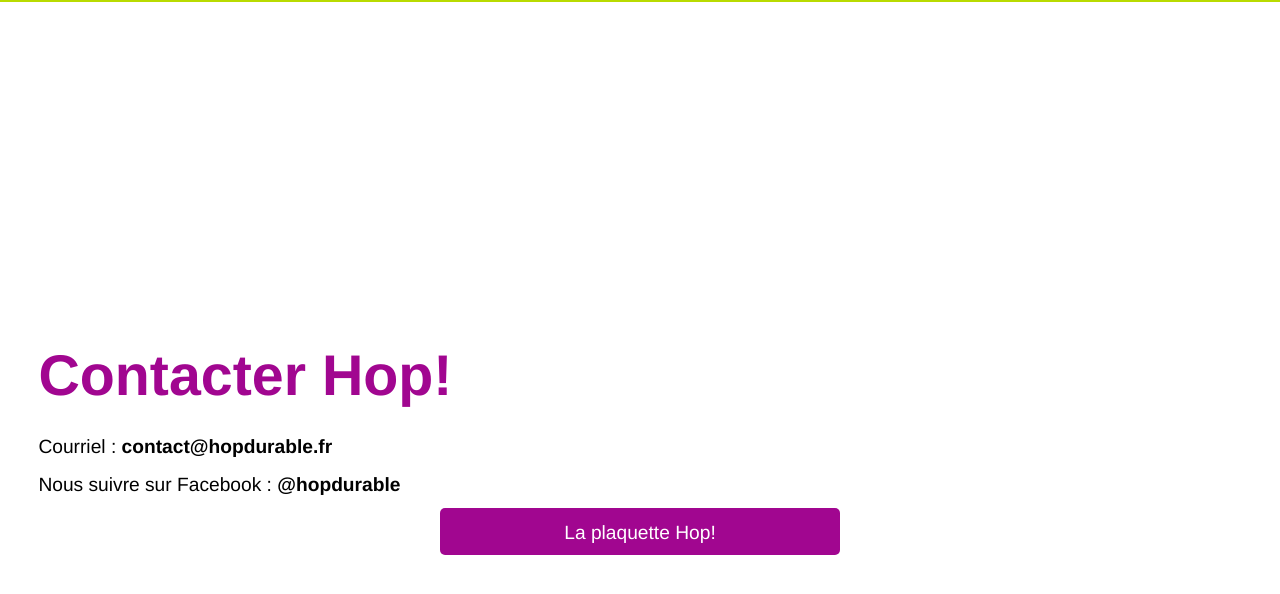
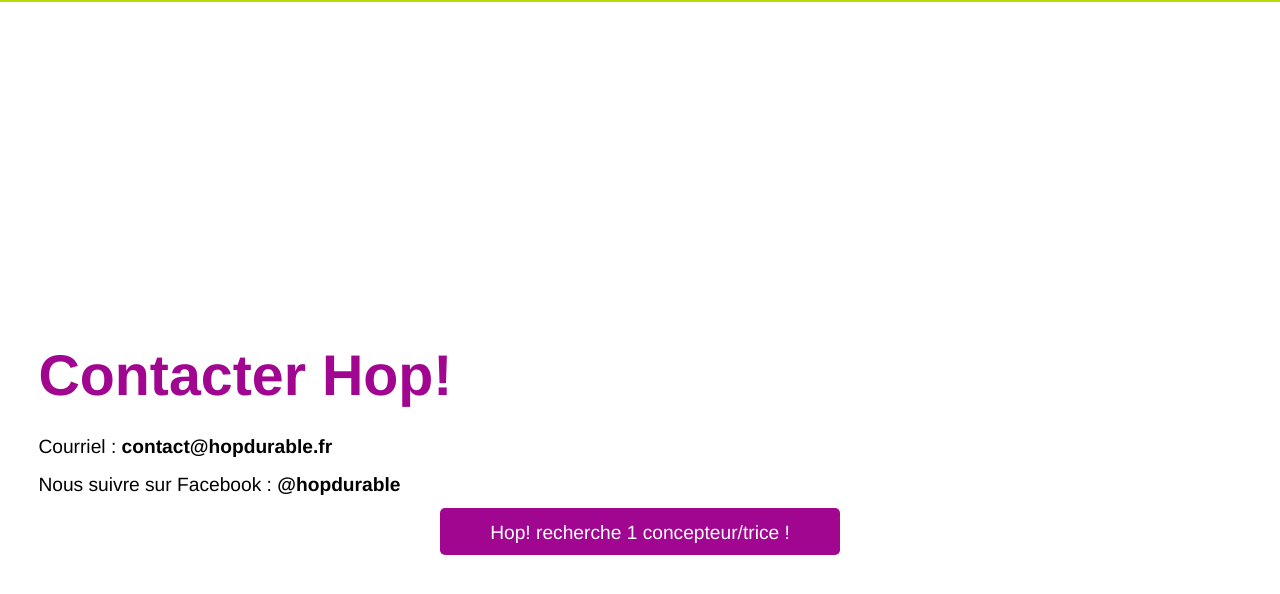
Before and after one commit to pierrenault/hopdurable.github.io, a Jekyll site: the page built from index.md, in a window 1280 px wide and 900 px high, scrolled down 4500 px. Shown: the top 594 px of the window. Built offline with Jekyll 4.4.1, drawn with Linux system fonts in a browser that asks for light colours; some of the changed text lies outside the part shown.

Commit message:
Update index.md

```diff
--- a/index.md
+++ b/index.md
@@ -8,9 +8,7 @@
     <br>
 
   <a href="assets/pdf/hop_amenagement_durable_web.pdf" class="button">Accéder à la présentation Hop! </a>
-   --
 
-  <a href="assets/pdf/hop-durable_recherche_concepteur.pdf" class="button">Hop! recherche 1 concepteur/trice ! </a>
  </section>
 
 <section class="center">
@@ -61,4 +59,4 @@
 
 <p class="center">
 
-<a href="assets/pdf/hop_amenagement_durable_web.pdf" class="button">La plaquette Hop! </a>
+<a href="assets/pdf/hop-durable_recherche_concepteur.pdf" class="button">Hop! recherche 1 concepteur/trice ! </a>
```
